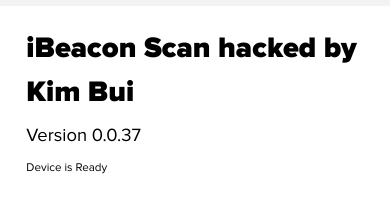
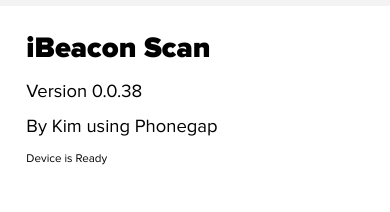
Before and after one commit to kimbui13/pgbibeaconscan1, a plain HTML site: page index.html in a window 390 px wide. Shown: the part 52-264 px from the top of the page. Drawn offline with Linux system fonts and the light colour scheme; some packages are replaced by stand-ins of ours.

Commit message:
shorten logs

```diff
--- a/app.js
+++ b/app.js
@@ -128,7 +128,7 @@ var app = (function()
 
 	function displayBeaconList()
 	{
-		$('#consolelog').append($('<p>Refresh ' + new Date() + '</p>'));
+		$('#consolelog').html($('<p>Refresh ' + new Date() + '</p>'));
 
 		// Clear beacon list.
 		$('#found-beacons').empty();
--- a/index.html
+++ b/index.html
@@ -39,8 +39,9 @@
 		<!--<button class="menu" onclick=""><img src="ui/images/menu.svg" /></button>-->
 	</header>
 
-	<h1>iBeacon Scan hacked by Kim Bui</h1>
-	<p id="warning">Version 0.0.37</p>
+	<h1>iBeacon Scan</h1>
+	<p id="warning">Version 0.0.38</p>
+	<p>By Kim using Phonegap</p>
 	<ul id="found-beacons" class="dynamic"></ul>
 	<ul id="consolelog"></ul>
 
```
